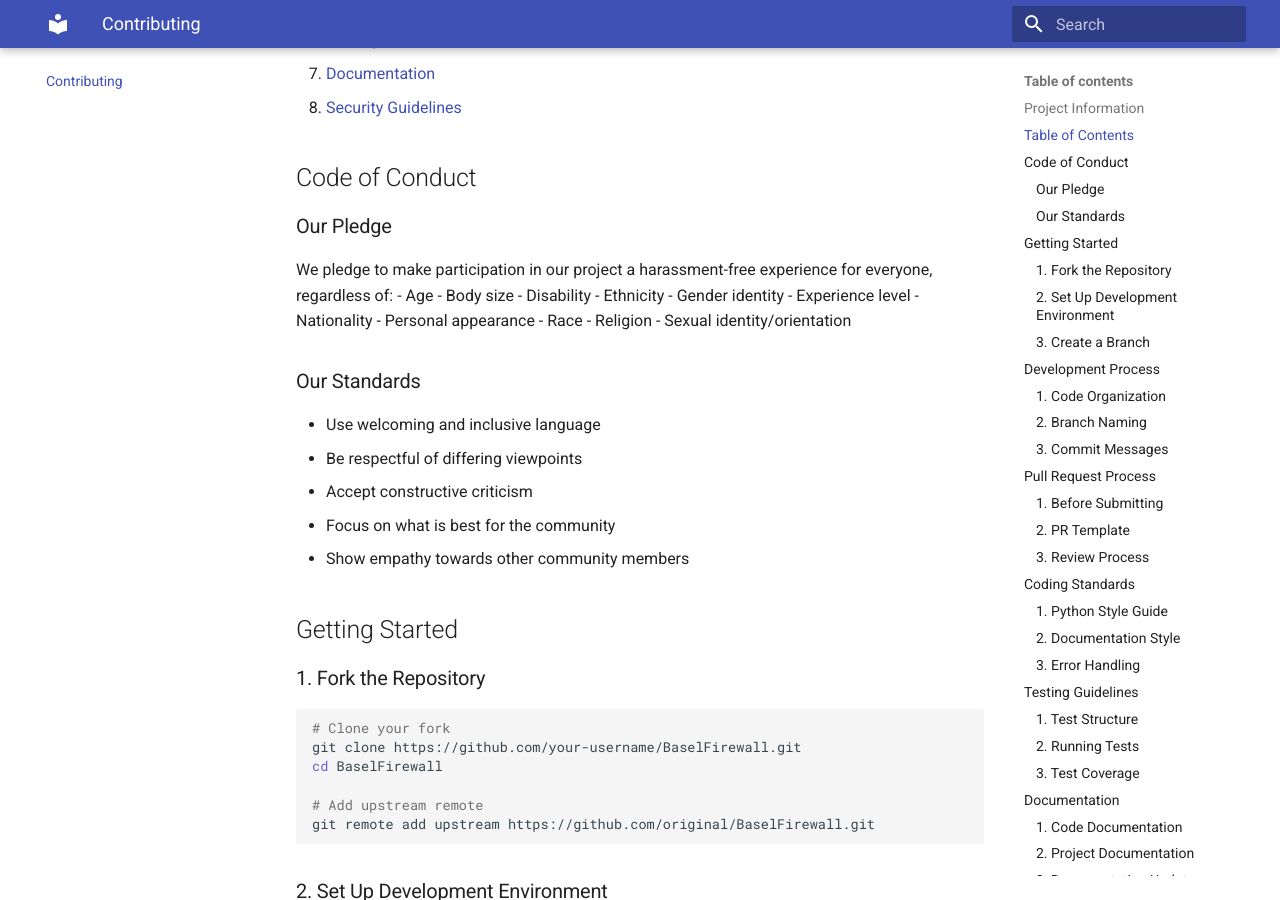
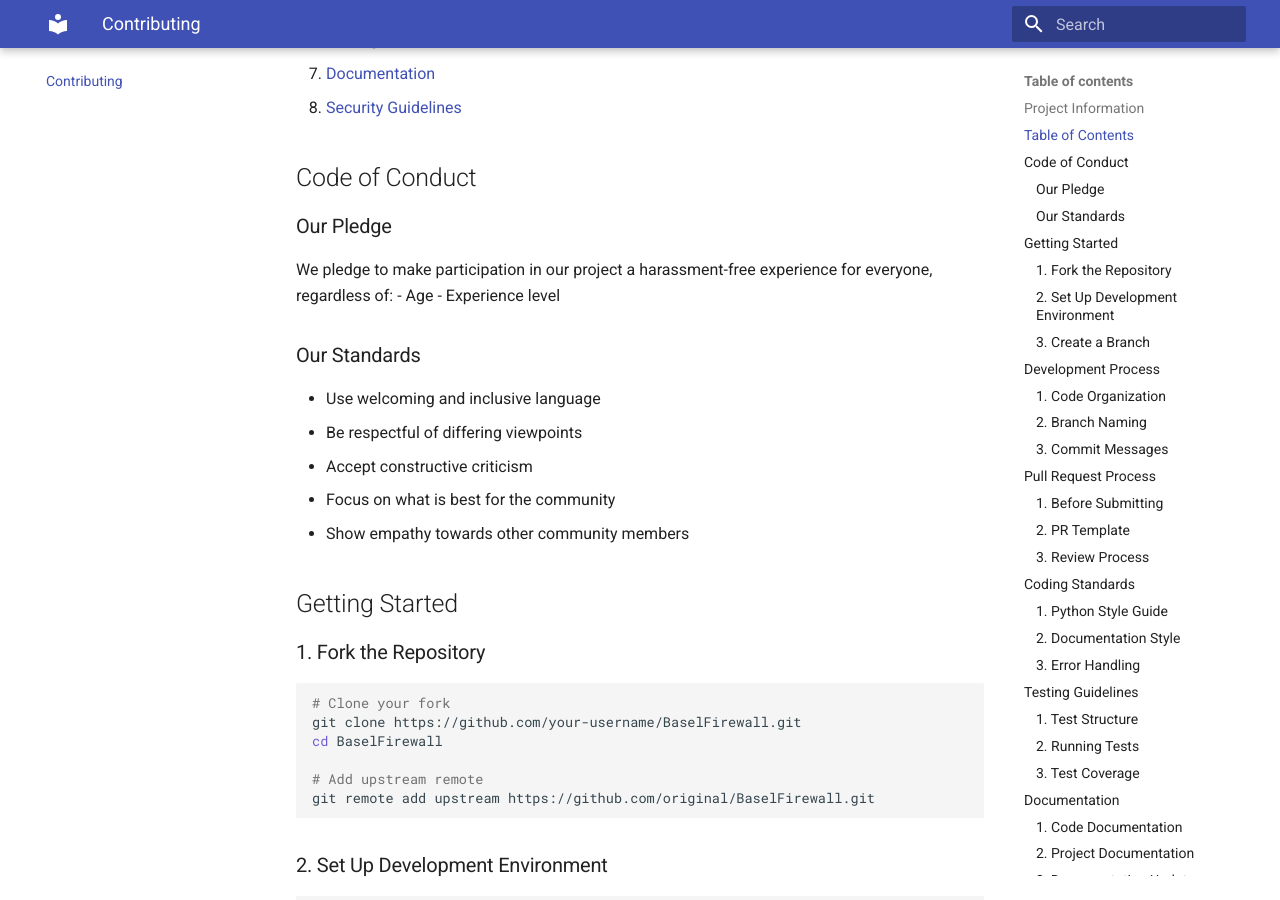
Before and after one commit to Basel6ix/BaselFirewall, an MkDocs documentation site: the page built from docs/CONTRIBUTING.md, in a window 1280 px wide and 900 px high, scrolled down 587 px. Built offline with MkDocs 1.6.1 and Material for MkDocs 9.7.7, drawn with Linux system fonts in a browser that asks for light colours.

Commit message:
Update CONTRIBUTING.md

```diff
--- a/docs/CONTRIBUTING.md
+++ b/docs/CONTRIBUTING.md
@@ -20,16 +20,7 @@
 ### Our Pledge
 We pledge to make participation in our project a harassment-free experience for everyone, regardless of:
 - Age
-- Body size
-- Disability
-- Ethnicity
-- Gender identity
 - Experience level
-- Nationality
-- Personal appearance
-- Race
-- Religion
-- Sexual identity/orientation
 
 ### Our Standards
 - Use welcoming and inclusive language
```
